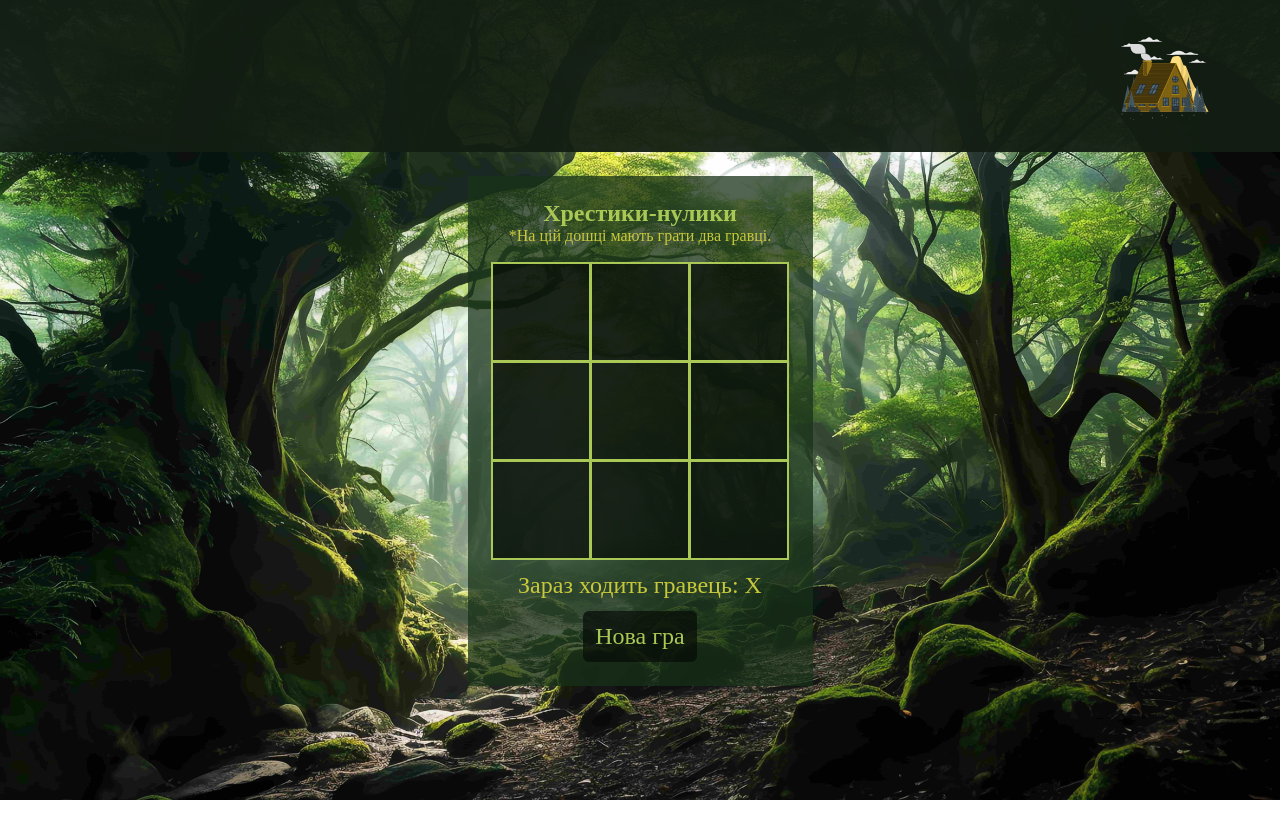
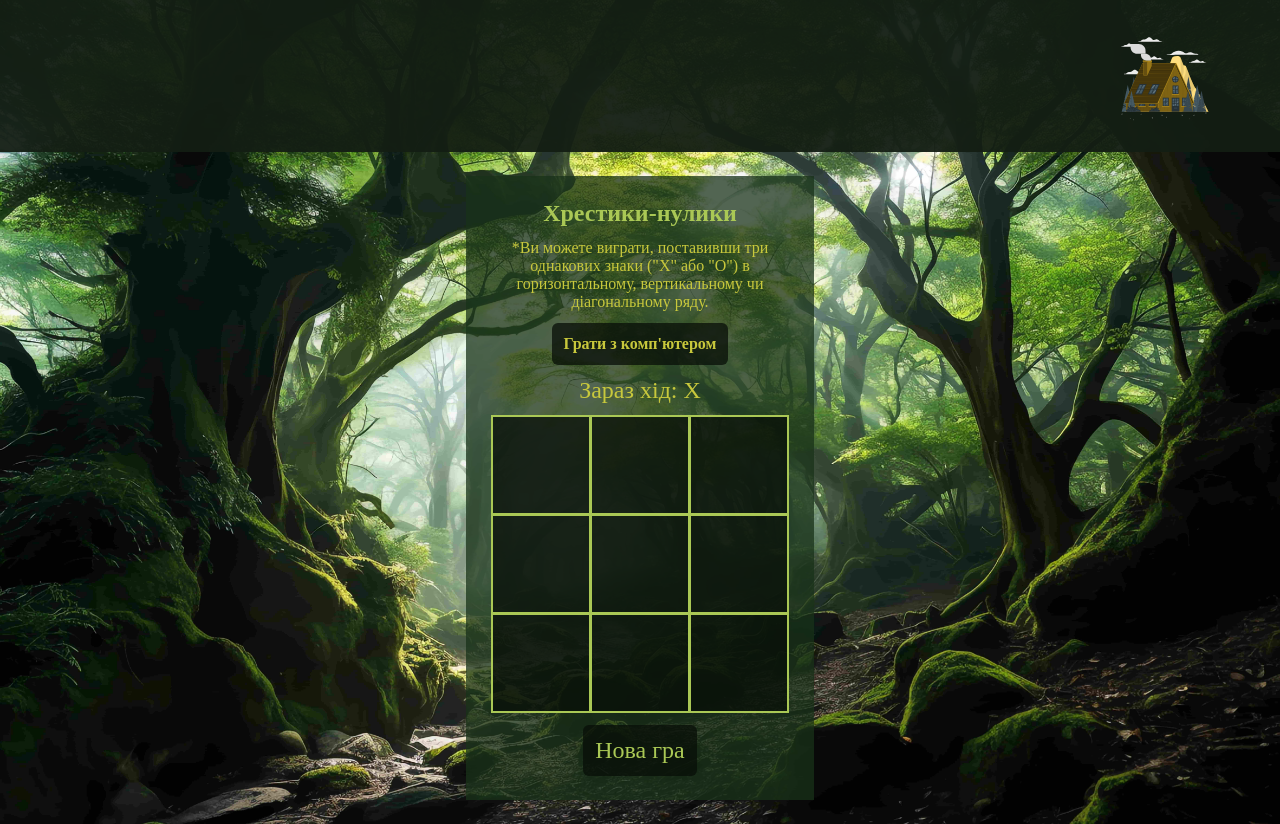
Before and after one commit to Valeriia789/time-for-fun-react, a React (Create React App) app: page /time-for-fun-react/tic-tac-toe in a window 1280 px wide. Before the commit the page ends 800 px from the top, so only its background shows below. Built offline with nearby package versions, Linux system fonts and the light colour scheme.

Commit message:
TicTacToe game against computer

```diff
--- a/src/components/RockPaperScissors/RockPaperScissors.styled.jsx
+++ b/src/components/RockPaperScissors/RockPaperScissors.styled.jsx
@@ -38,7 +38,6 @@ export const ResultContainer = styled.div`
   align-items: center;
 
   padding: 24px;
-  bacground-color: red;
 `;
 
 export const TextStyled = styled.p`
--- a/src/components/TicTacToe/Board/Board.jsx
+++ b/src/components/TicTacToe/Board/Board.jsx
@@ -1,20 +1,27 @@
-import { Row, SquareBtn } from "./Board.styled";
+import { BoardContainer, Row, SquareBtn } from "./Board.styled";
 
-export const Board = ({ board, handleClick }) => {
+export const Board = ({ board, handleClick, isXTurn, isAgainstComputer }) => {
   return (
-    <>
+    <BoardContainer>
       {[0, 1, 2].map((rowIndex) => (
         <Row key={rowIndex}>
           {[0, 1, 2].map((colIndex) => {
             const index = rowIndex * 3 + colIndex;
             return (
-              <SquareBtn key={index} onClick={() => handleClick(index)}>
+              <SquareBtn
+                key={index}
+                onClick={() => handleClick(index)}
+                // Disable when it's not the player's turn or the square is already filled
+                disabled={
+                  (isAgainstComputer && !isXTurn) || board[index] !== ""
+                }
+              >
                 {board[index]}
               </SquareBtn>
             );
           })}
         </Row>
       ))}
-    </>
+    </BoardContainer>
   );
 };
--- a/src/components/TicTacToe/Board/Board.styled.jsx
+++ b/src/components/TicTacToe/Board/Board.styled.jsx
@@ -1,4 +1,14 @@
 import styled from "styled-components";
+
+export const BoardContainer = styled.div`
+  display: flex;
+  flex-wrap: nowrap;
+  flex-direction: column;
+  align-items: center;
+
+  margin-top: 12px;
+  /* transition: transform 3s ease-in-out; */
+`;
 
 export const Row = styled.div`
   display: flex;
--- a/src/components/TicTacToe/TicTacToe.jsx
+++ b/src/components/TicTacToe/TicTacToe.jsx
@@ -1,4 +1,4 @@
-import { useEffect, useState, useMemo } from "react";
+import { useEffect, useState, useMemo, useCallback } from "react";
 import { Board } from "./Board/Board";
 
 import {
@@ -6,6 +6,7 @@ import {
   StyledTitle,
   StyledDescription,
   StyledScore,
+  SwitcherButton,
   StyledButton,
 } from "./TicTacToe.styled";
 
@@ -15,6 +16,8 @@ export const TicTacToe = () => {
   const [board, setBoard] = useState(initialBoard);
   const [isXTurn, setIsXTurn] = useState(true);
   const [status, setStatus] = useState("");
+  const [isAgainstComputer, setIsAgainstComputer] = useState(false);
+  const [errorMessage, setErrorMessage] = useState("");
 
   // Input: squares - an array representing the current state of the game board
   // Output: The symbol ('X' or 'O') of the winner if there is one, otherwise null
@@ -51,7 +54,8 @@ export const TicTacToe = () => {
   }, []);
 
   // Handle click on a square
-  const handleClick = (index) => {
+  const handleClick = useCallback(
+    (index) => {
       try {
         // Check if the index is within the valid range
         if (index < 0 || index >= board.length) {
@@ -72,34 +76,70 @@ export const TicTacToe = () => {
         setIsXTurn(!isXTurn);
       } catch (error) {
         // Handle the error
+        setErrorMessage(error.message);
         console.error("An error occurred:", error.message);
       }
-  };
+    },
+    [board, isXTurn, getWinner]
+  );
 
   const handleRestart = () => {
     setBoard(initialBoard);
     setIsXTurn(true);
   };
 
+  // Switcher
+  const handleSwitchMode = () => {
+    setIsAgainstComputer((prev) => !prev);
+    setBoard(initialBoard);
+    setIsXTurn(true);
+    setStatus("");
+    setErrorMessage("");
+  };
+
+  const makeComputerMove = useCallback(() => {
+    const emptyIndexes = board.reduce(
+      (indexes, value, index) => (value === "" ? [...indexes, index] : indexes),
+      []
+    );
+    const randomIndex =
+      emptyIndexes[Math.floor(Math.random() * emptyIndexes.length)];
+
+    setTimeout(() => handleClick(randomIndex), 500);
+  }, [board, handleClick]);
+
   useEffect(() => {
     const winner = getWinner(board);
     if (winner) {
-      setStatus(`Гравець "${winner}" переміг!`);
+      setStatus(`"${winner}" переміг!`);
     } else if (board.every((item) => item !== "")) {
       setStatus("Нічия! Почніть нову гру.");
     } else {
-      setStatus(`Зараз ходить гравець: ${isXTurn ? "X" : "O"}`);
+      if (isAgainstComputer && !isXTurn) {
+        makeComputerMove();
       }
-  }, [board, isXTurn, getWinner]);
+      setStatus(`Зараз хід: ${isXTurn ? "X" : "O"}`);
+    }
+  }, [board, isXTurn, getWinner, isAgainstComputer, makeComputerMove]);
 
   return (
     <TicTacToeContainer>
       <StyledTitle>Хрестики-нулики</StyledTitle>
+
       <StyledDescription>
-        *На цій дошці мають грати два гравці.
+        *Ви можете виграти, поставивши три однакових знаки ("Х" або "О") в
+        горизонтальному, вертикальному чи діагональному ряду.
       </StyledDescription>
-      <Board board={board} handleClick={handleClick} />
+      <SwitcherButton onClick={handleSwitchMode}>
+        {isAgainstComputer ? "Грати з другом" : "Грати з комп'ютером"}
+      </SwitcherButton>
       <StyledScore>{status}</StyledScore>
+      <Board
+        board={board}
+        handleClick={handleClick}
+        isXTurn={isXTurn}
+        isAgainstComputer={isAgainstComputer}
+      />
       <StyledButton onClick={handleRestart}>Нова гра</StyledButton>
     </TicTacToeContainer>
   );
--- a/src/components/TicTacToe/TicTacToe.styled.jsx
+++ b/src/components/TicTacToe/TicTacToe.styled.jsx
@@ -2,12 +2,12 @@ import styled from "styled-components";
 
 export const TicTacToeContainer = styled.div`
   display: flex;
-  flex-wrap: nowrap;
   flex-direction: column;
   align-items: center;
 
   padding: 24px;
 
+  text-align: center;
   background-color: ${(p) => p.theme.colors.componentBgc};
 `;
 
@@ -19,18 +19,34 @@ export const StyledTitle = styled.h2`
 `;
 
 export const StyledDescription = styled.p`
+  width: 300px;
+  margin-top: 12px;
   font-size: 16px;
-  padding-bottom: 18px;
   color: rgb(200, 200, 60);
 `;
 
+export const SwitcherButton = styled.button`
+  margin-top: 12px;
+  padding: 12px;
+
+  border-radius: 6px;
+  border-color: transparent;
+
+  background-color: rgba(7, 14, 7, 0.75);
+  color: rgb(200, 200, 60);
+
+  font-size: 16px;
+  font-weight: 600;
+`;
+
 export const StyledScore = styled.p`
+  margin-top: 12px;
   font-size: 24px;
-  padding: 12px;
   color: rgb(200, 200, 60);
 `;
 
 export const StyledButton = styled.button`
+  margin-top: 12px;
   padding: 12px;
 
   border-radius: 6px;
```
Lines whose indentation alone changed are shown as unchanged.
